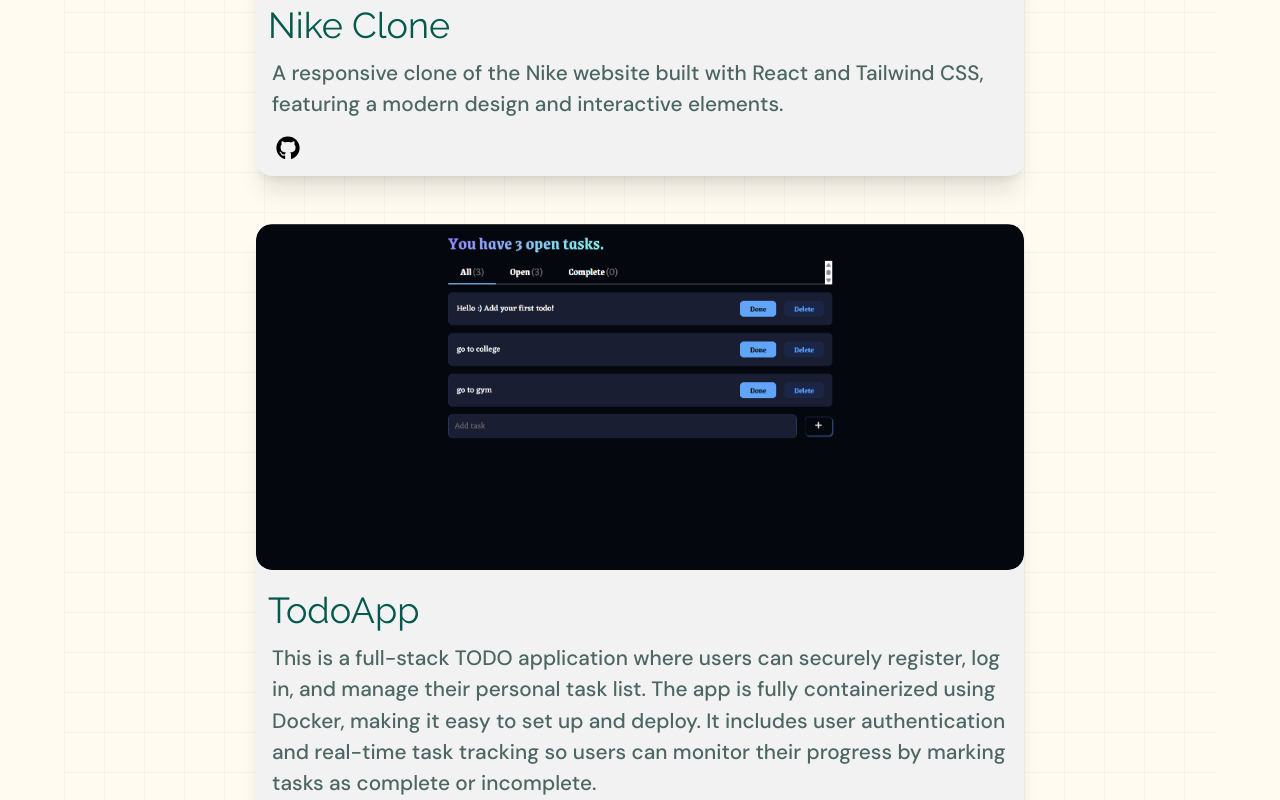
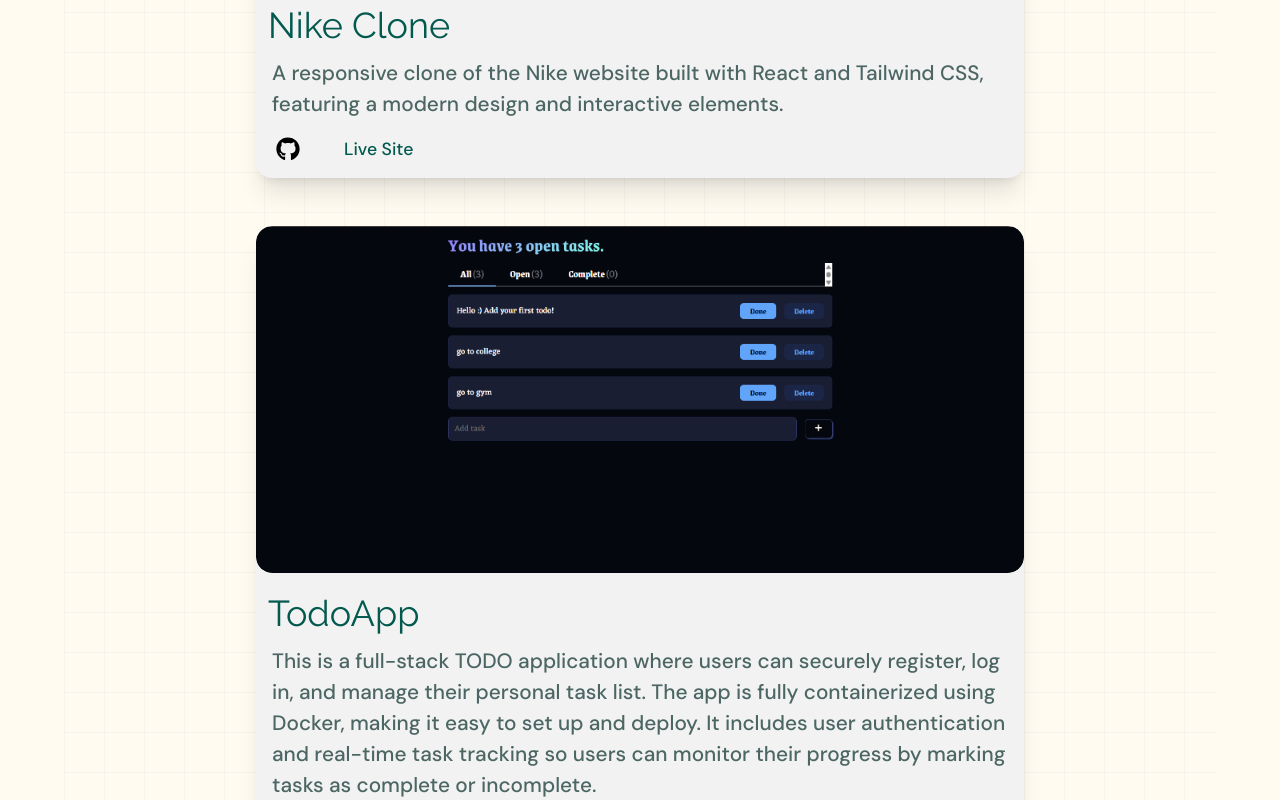
Before and after one commit to Aayush-chalise/portfolio, a React (Vite) app in the folder frontend/myportfolio/: page /projects in a window 1280 px wide. Shown: the part 2060-2860 px from the top of the page. Built offline with nearby package versions, Linux system fonts and the light colour scheme.

Commit message:
add live link to project

```diff
--- a/frontend/myportfolio/src/components/ProjectCard.jsx
+++ b/frontend/myportfolio/src/components/ProjectCard.jsx
@@ -1,5 +1,6 @@
 import React from "react";
 import { FaGithub } from "react-icons/fa";
+import { GoArrowRight } from "react-icons/go";
 
 const ProjectCard = ({ project }) => {
   return (
@@ -29,10 +30,21 @@
             );
           })}
         </div> */}
-        <div className="  p-1 mt-2      text-black px-2    ">
+        <div className="    p-1 mt-2  flex items-center   font-dm-sans gap-4 sm:gap-7 text-black px-2    ">
           <a href={project.githubLink} alt={project.name} target="_blank">
             <FaGithub size={24} />
           </a>
+          {project.liveLink && (
+            <a
+              href={project.liveLink}
+              alt={project.name}
+              target="_blank"
+              className="group ml-2 text-[1.1rem] inline-flex items-center  font-medium   gap-1 rounded-sm px-2 text-theme-green"
+            >
+              <span>Live Site </span>
+              <GoArrowRight className=" opacity-0 -translate-x-1 transition-all duration-300 group-hover:opacity-100 group-hover:translate-x-0 " />
+            </a>
+          )}
         </div>
       </div>
       <div className="rounded-2xl      overflow-hidden flex items-center  ">
```
